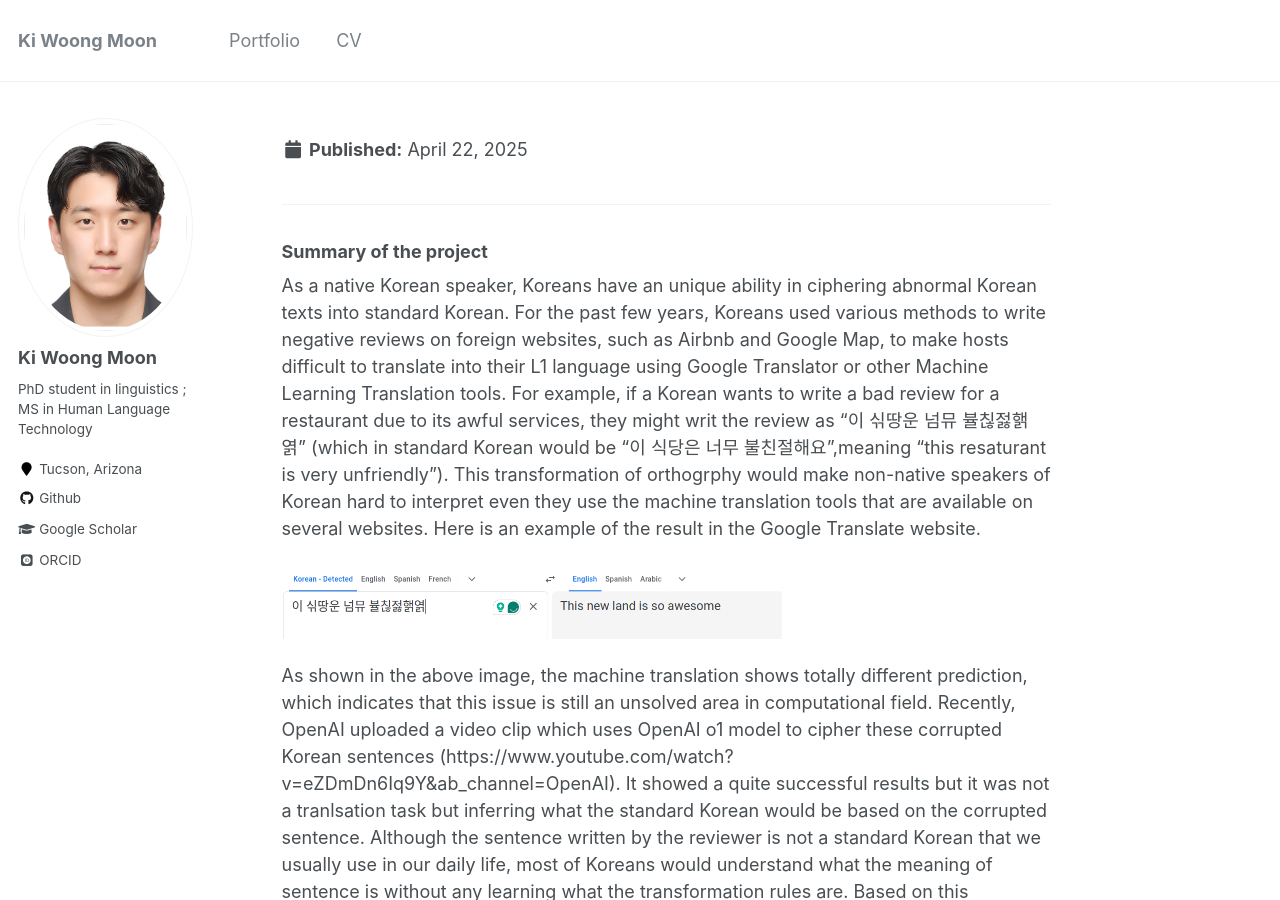
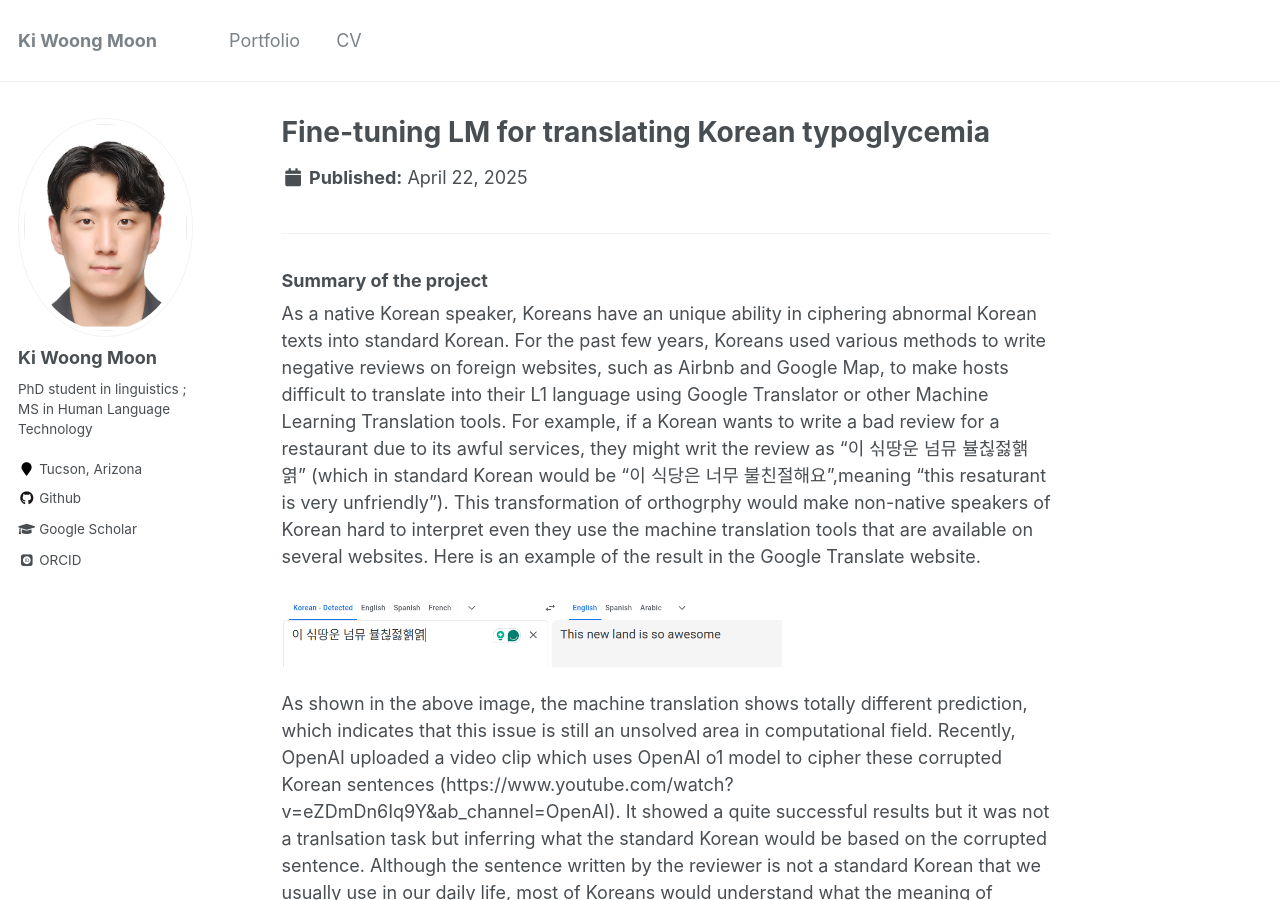
Before and after one commit to Ki-Woong95/Ki-Woong95.github.io, a Jekyll site: the page built from _portfolio/portfolio-2.md, in a window 1280 px wide and 900 px high. Built offline with Jekyll 4.4.1, drawn with Linux system fonts in a browser that asks for light colours; some web fonts are replaced.

Commit message:
Update portfolio-2.md

```diff
--- a/_portfolio/portfolio-2.md
+++ b/_portfolio/portfolio-2.md
@@ -1,8 +1,9 @@
 ---
 title: "Fine-tuning LM for translating Korean typoglycemia"
-excerpt: "This is a course proejct for LING582 focusing on whether pre-trained LLM could interpret Korean typoglycemia with fine-tuning <br/><img src="/images/pf2/typo.png" width="500" /><br/><img src="/images/google_translation.png" width="500" />"
+excerpt: "This is a course project for LING582 focusing on whether pre-trained LLM could interpret Korean typoglycemia with fine-tuning <br/><img src=\"/images/pf2/typo.png\" width=\"500\" /><br/><img src=\"/images/google_translation.png\" width=\"500\" />"
 collection: portfolio
 ---
+
 ___
 
 ### Summary of the project
```
